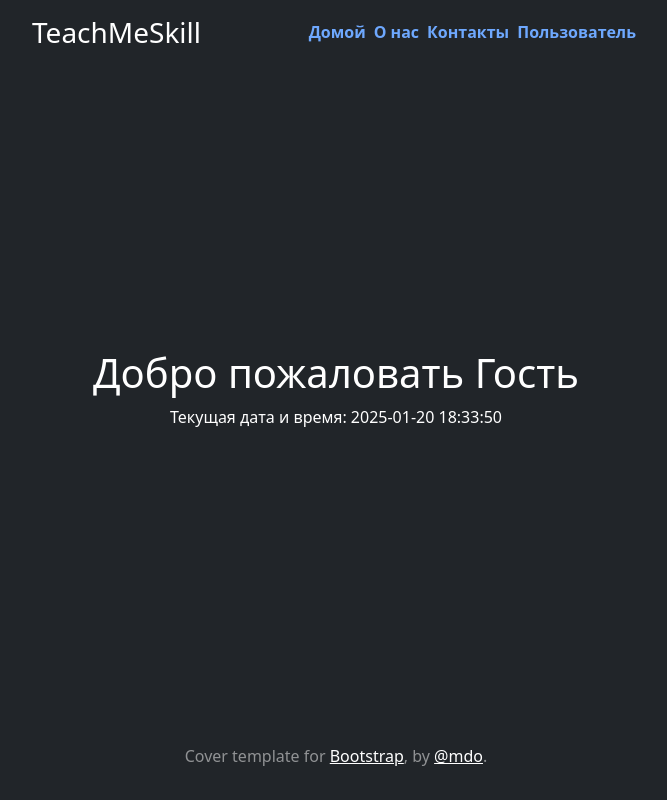
After one commit to pvlbrzn/mini_flask_app, a Flask app: page /hello/ in a window 1280 px wide. The commit adds this page. Shown: the whole page, without its empty margins (304-971 px from the left). Run offline with Flask 3, Linux system fonts and the light colour scheme; some libraries are stand-ins or nearby versions.

Commit message:
Add hello.html, change app.py

```diff
--- a/app.py
+++ b/app.py
@@ -1,4 +1,5 @@
-from flask import Flask, render_template, url_for
+from flask import Flask, render_template
+from datetime import datetime
 
 '''Создаем объект на основе класса Flask.
 В конструктор передаем имя файла, который будет
@@ -23,5 +24,14 @@ def contacts():
     return render_template("contacts.html")
 
 
+@app.route("/hello/")
+@app.route("/hello/<name>")
+def hello(name=None):
+    if not name:
+        name = "Гость"
+    current_time = datetime.now().strftime("%Y-%m-%d %H:%M:%S")
+    return render_template("hello.html", name=name, current_time=current_time)
+
+
 if __name__ == "__main__":
     app.run(debug=True)  # Параметр debug=True для отслеживания ошибок
--- a/templates/base.html
+++ b/templates/base.html
@@ -17,6 +17,7 @@
                 <a class="nav-link fw-bold py-1 px-1 active" aria-current="page" href="/home">Домой</a>
                 <a class="nav-link fw-bold py-1 px-1" href="/about">О нас</a>
                 <a class="nav-link fw-bold py-1 px-1" href="/contacts">Контакты</a>
+                <a class="nav-link fw-bold py-1 px-1" href="/hello">Пользователь</a>
             </nav>
         </div>
     </header>
--- /dev/null
+++ b/templates/hello.html
@@ -0,0 +1,12 @@
+{% extends 'base.html' %}
+
+{% block title %}
+Привет
+{% endblock %}
+
+{% block body %}
+<main class="px-3">
+    <h1>Добро пожаловать {{ name }}</h1>
+     <p>Текущая дата и время: {{ current_time }}</p>
+</main>
+{% endblock %}
```
